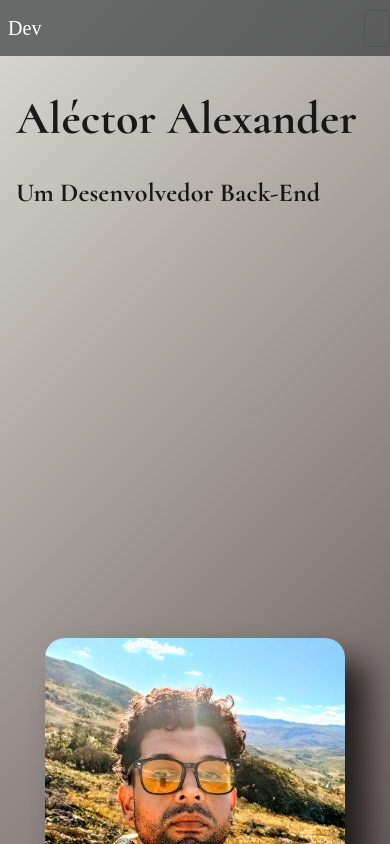
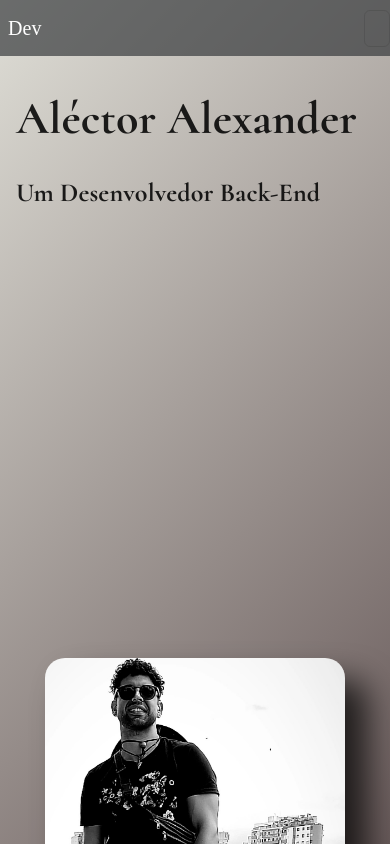
Before and after one commit to AlectorAlexander/portflowlio, a React (Vite) app: page / in a window 390 px wide. Shown: the top 844 px of the page. Built offline with nearby package versions, Linux system fonts and the light colour scheme; a web font is replaced by a local one.

Commit message:
styles: responsividade mobile

```diff
--- a/src/App.css
+++ b/src/App.css
@@ -20,8 +20,9 @@
 
 @media screen and (max-width: 600px) {
   #root {
-    min-height: 40vw;
-    width: auto;
+    min-height: 60vw;
+    width: 100vw;
+    height: auto;
     margin: 0;
     padding: 0;
   }
@@ -29,10 +30,12 @@
 
 ::-webkit-scrollbar {
   width: 8px;
-  background-color: #f5f5f500;
+    height: 100vh !important;
+    background-color: #f5f5f500;
 }
 
 ::-webkit-scrollbar-thumb {
+  height: 100vh !important;
   background-color: #000000;
   border-radius: 10px;
 }
--- a/src/pages/Home.jsx
+++ b/src/pages/Home.jsx
@@ -55,7 +55,7 @@
                         'Um Desenvolvedor Back-End',
                         2000,
                         'Um Desenvolvedor Fullstack (por enquanto) Jr  ',
-                        'Um Desenvolvedor Fullstack Jr.',
+                        'Um Desenvolvedor Fullstack',
                         2500,
                         () => setShowThirdAnimation(true)
                     ]}
--- a/src/styles/Home.css
+++ b/src/styles/Home.css
@@ -103,13 +103,14 @@
     text-align: center;
     width: 100%;
     padding: 0;
-    min-height: 390px !important;
+    min-height: 480px !important;
+    margin-bottom: 20px;
   }
 
   .photo-container {
     width: 100%;
     max-width: 300px;
-    margin-top: 1.5rem;
+    margin-top: 1.1rem;
   }
 
   #my-picture {
```
Also changed, not shown: src/images/linkedinPerfil.jpg.
